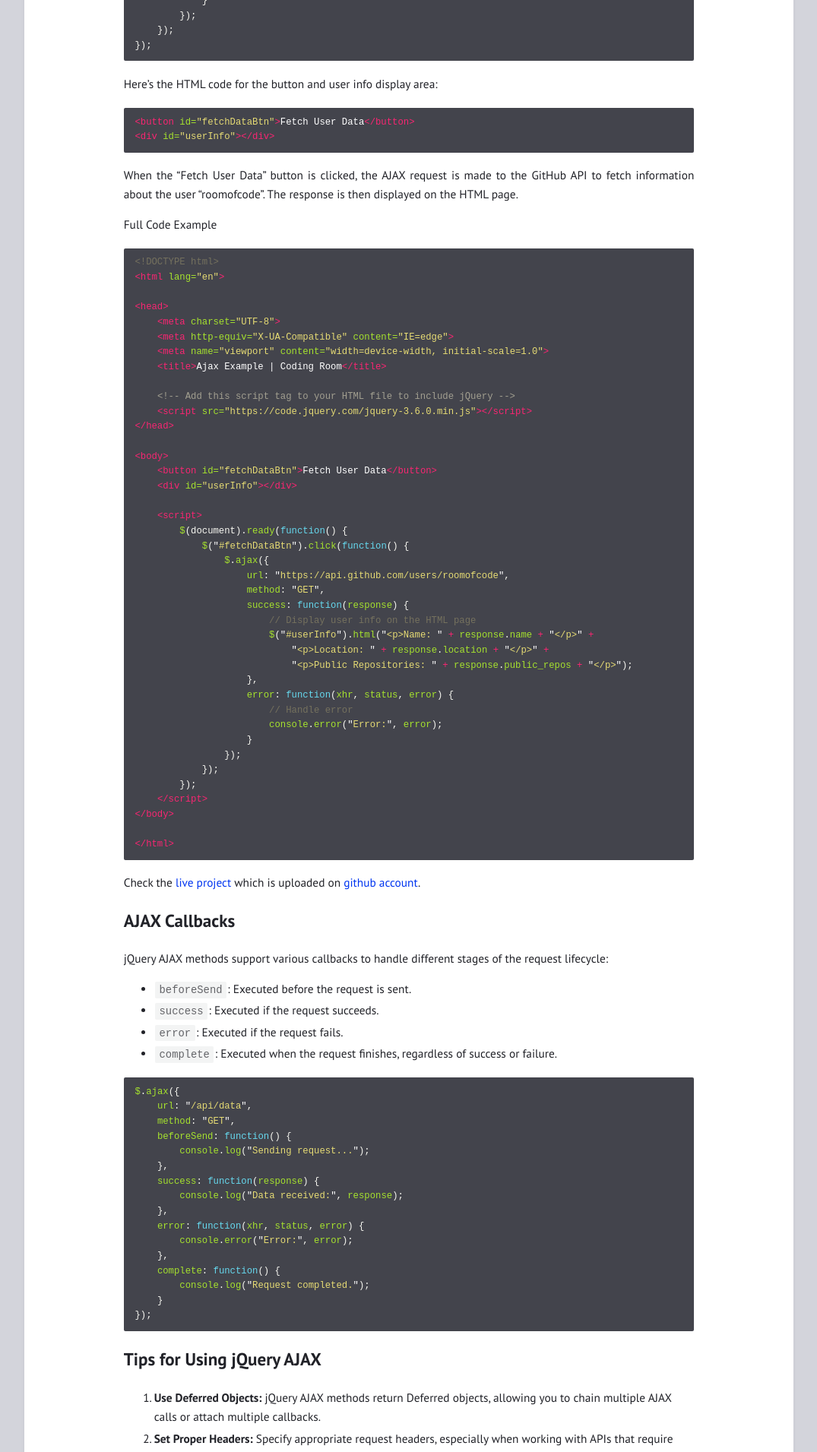
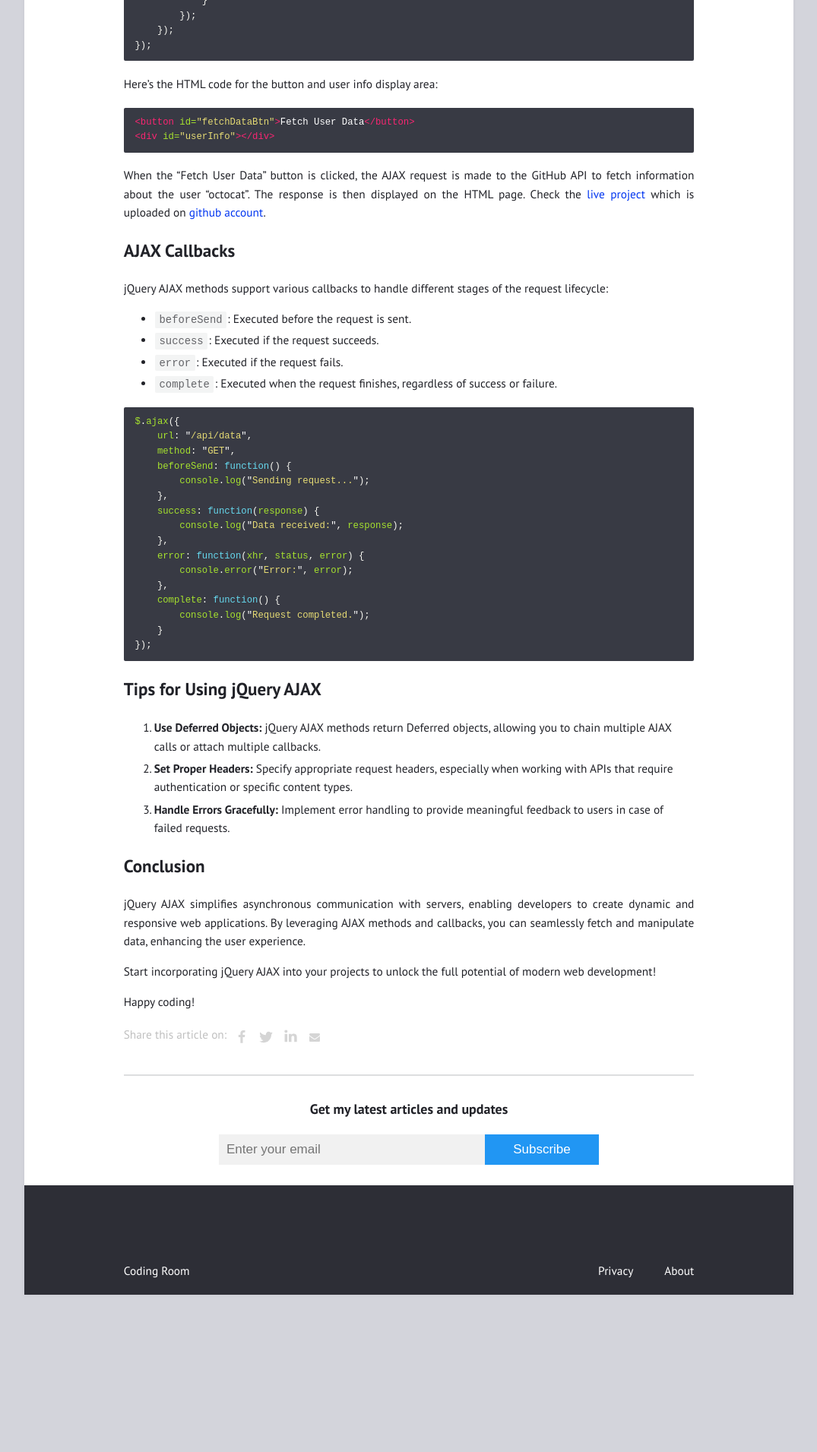
Before and after one commit to exploreprogramming/exploreprogramming.github.io, a Jekyll site: the page built from _posts/2024-05-05-jquery-ajax.md, in a window 1280 px wide. Shown: the part 1938-3849 px from the top of the page at 76% size, without its empty margins (102-1177 px from the left). Built offline with Jekyll 4.4.1, drawn with Linux system fonts in a browser that asks for light colours; after the commit the page ends 3642 px from its top, so only the background shows below that.

Commit message:
Syntax Highlighter

```diff
--- a/_posts/2024-05-05-jquery-ajax.md
+++ b/_posts/2024-05-05-jquery-ajax.md
@@ -79,53 +79,7 @@
 <div id="userInfo"></div>
 {% endhighlight %}
 
-When the "Fetch User Data" button is clicked, the AJAX request is made to the GitHub API to fetch information about the user "roomofcode". The response is then displayed on the HTML page.
-
-Full Code Example
-
-{% highlight html %}
-<!DOCTYPE html>
-<html lang="en">
-
-<head>
-    <meta charset="UTF-8">
-    <meta http-equiv="X-UA-Compatible" content="IE=edge">
-    <meta name="viewport" content="width=device-width, initial-scale=1.0">
-    <title>Ajax Example | Coding Room</title>
-
-    <!-- Add this script tag to your HTML file to include jQuery -->
-    <script src="https://code.jquery.com/jquery-3.6.0.min.js"></script>
-</head>
-
-<body>
-    <button id="fetchDataBtn">Fetch User Data</button>
-    <div id="userInfo"></div>
-
-    <script>
-        $(document).ready(function() {
-            $("#fetchDataBtn").click(function() {
-                $.ajax({
-                    url: "https://api.github.com/users/roomofcode",
-                    method: "GET",
-                    success: function(response) {
-                        // Display user info on the HTML page
-                        $("#userInfo").html("<p>Name: " + response.name + "</p>" +
-                            "<p>Location: " + response.location + "</p>" +
-                            "<p>Public Repositories: " + response.public_repos + "</p>");
-                    },
-                    error: function(xhr, status, error) {
-                        // Handle error
-                        console.error("Error:", error);
-                    }
-                });
-            });
-        });
-    </script>
-</body>
-
-</html>
-{% endhighlight %}
-
+When the "Fetch User Data" button is clicked, the AJAX request is made to the GitHub API to fetch information about the user "octocat". The response is then displayed on the HTML page.
 Check the <a aria-label="Redirecting user to live project" target="_blank" href="https://roomofcode.github.io/examples/Mastering%20jQuery%20AJAX%20-%20Effortless%20Asynchronous%20Requests/">live project</a> which is uploaded on <a aria-label="Providing project code" target="_blank" href="https://github.com/roomofcode/examples/tree/main/Mastering%20jQuery%20AJAX%20-%20Effortless%20Asynchronous%20Requests">github account</a>.
 
 
--- a/_sass/classes.sass
+++ b/_sass/classes.sass
@@ -43,7 +43,7 @@
 
 .highlight // https://github.com/richleland/pygments-css/blob/master/monokai.css <http://unlicense.org>
   pre
-    background: rgba(lighten($dark, 6%), 0.9)
+    background: rgba(lighten($dark, 10%), 1)
     color: white
   .c
     color: #a29f90
```
